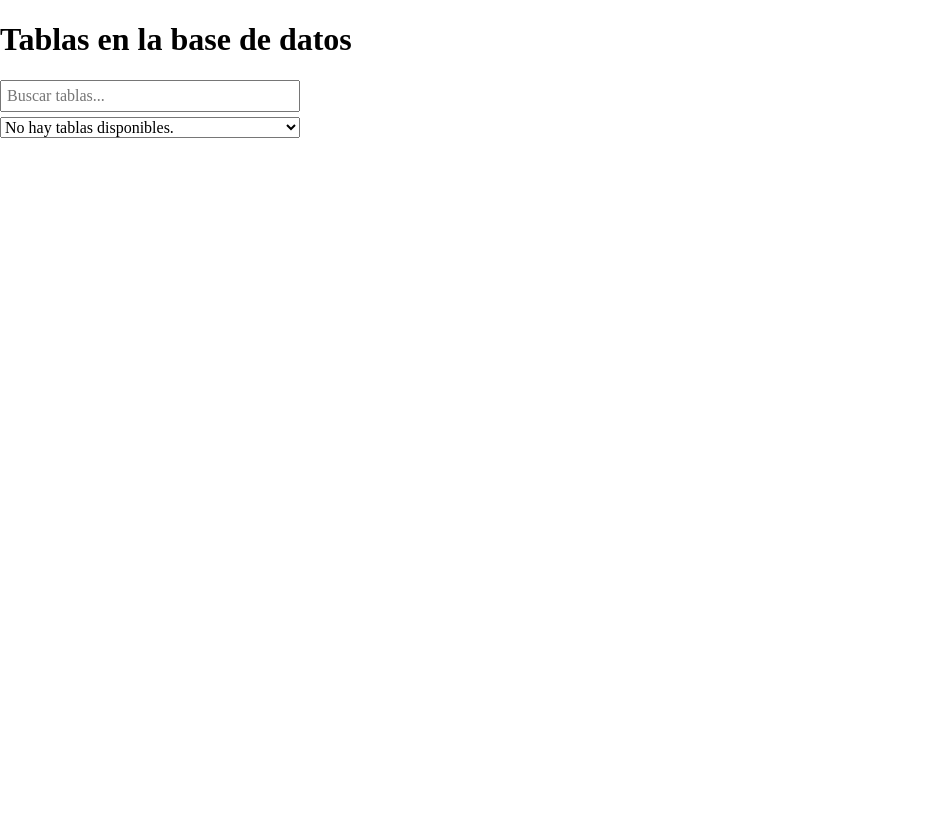
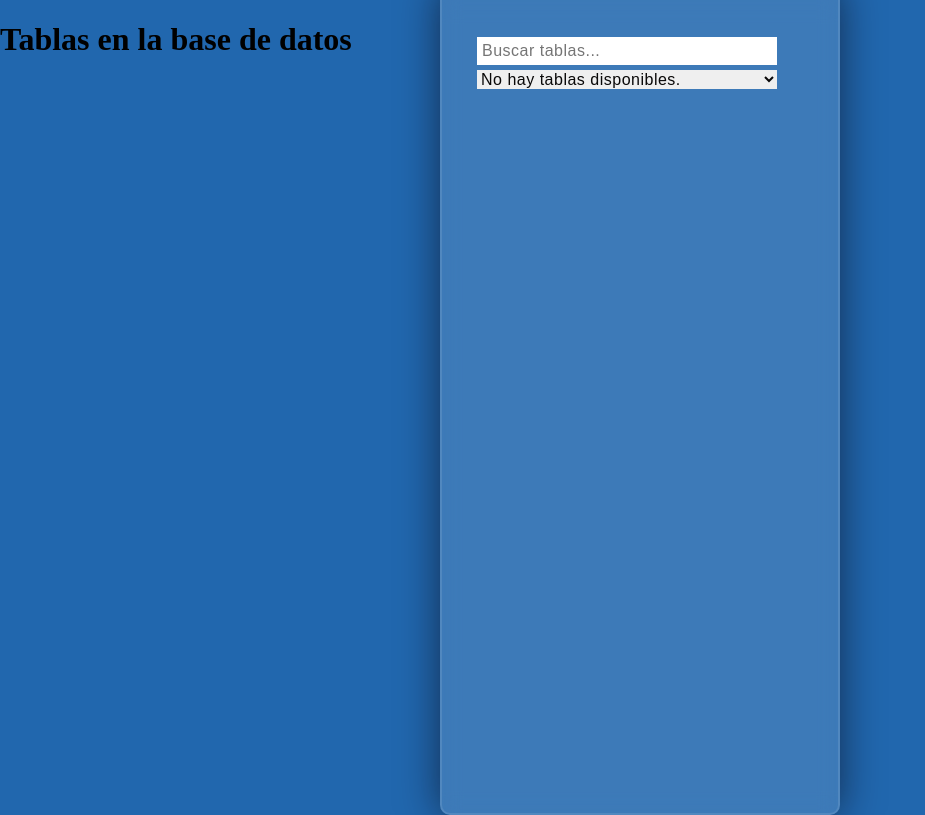
Before and after one commit to victornar09/zurich_interface, a Django app: template zurich_interface/db_query/templates/db_query/homeQuery.html in a window 1280 px wide. Shown: the whole page, without its empty margins (0-925 px from the left). Before the commit the page ends 138 px from the top, so only its background shows below. Run offline with Django 3.2, Linux system fonts and the light colour scheme; the template is opened without the code that fills it, so the values that code supplies are empty.

Commit message:
ajuste de estilos, primeros pasos para el diseño

```diff
--- a/zurich_interface/db_query/templates/db_query/css/styles.css
+++ b/zurich_interface/db_query/templates/db_query/css/styles.css
@@ -1,3 +1,40 @@
+
+*,
+*:before,
+*:after{
+    padding: 0;
+    margin: 0;
+    box-sizing: border-box;
+}
+
+body{
+    background-color: #2167AE;
+}
+
+
+form{
+    height: 830px;
+    width: 400px;
+    background-color: rgba(255,255,255,0.13);
+    position: absolute;
+    transform: translate(-50%,-50%);
+    top: 50%;
+    left: 50%;
+    border-radius: 10px;
+    backdrop-filter: blur(10px);
+    border: 2px solid rgba(255,255,255,0.1);
+    box-shadow: 0 0 40px rgba(8,7,16,0.6);
+    padding: 50px 35px;
+}
+form *{
+    font-family: 'Poppins',sans-serif;
+    color: #0a0909;
+    letter-spacing: 0.5px;
+    outline: none;
+    border: none;
+}
+
+
 .select-container {
     width: 300px; /* Ancho del contenedor */
     position: relative;
--- a/zurich_interface/db_query/templates/db_query/homeQuery.html
+++ b/zurich_interface/db_query/templates/db_query/homeQuery.html
@@ -4,8 +4,11 @@
     <meta charset="UTF-8">
     <meta name="viewport" content="width=device-width, initial-scale=1.0">
     <title>Zurich Interface</title>
-    <link rel="stylesheet" type="text/css" href="css/normalize.css">
-    <link rel="stylesheet" type="text/css" href="css/styles.css">
+
+    {% load static %}
+    <link rel="stylesheet" type="text/css" href="{% static 'css/styles.css' %}">
+    <link rel="stylesheet" type="text/css" href="{% static 'css/normalize.css' %}">
+
 
     <script>
         function filterTables() {
--- a/zurich_interface/zurich_interface/settings.py
+++ b/zurich_interface/zurich_interface/settings.py
@@ -129,6 +129,9 @@ USE_TZ = True
 # https://docs.djangoproject.com/en/3.2/howto/static-files/
 
 STATIC_URL = '/static/'
+STATICFILES_DIRS = [
+    BASE_DIR / "db_query/templates/db_query",  # O la ruta donde tengas tus archivos estáticos
+]
 
 # Default primary key field type
 # https://docs.djangoproject.com/en/3.2/ref/settings/#default-auto-field
```
Also changed, not shown: zurich_interface/db_query/templates/db_query/css/loginStyles.css (+5 -4 lines), zurich_interface/db_query/templates/db_query/login.html (+6 -3 lines).
